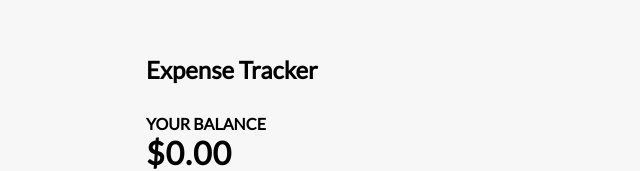
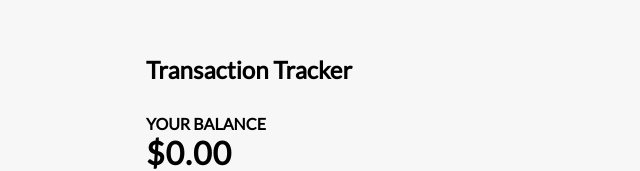
Before and after one commit to ziw224/oracle-transaction-tracker, a React (Create React App) app in the folder transaction-tracker-react/: page / in a window 1280 px wide. Shown: the part 225-396 px from the top of the page, without its empty margins (319-959 px from the left). Built offline with nearby package versions, Linux system fonts and the light colour scheme.

Commit message:
header component

```diff
--- a/transaction-tracker-react/src/components/Header.js
+++ b/transaction-tracker-react/src/components/Header.js
@@ -1,5 +1,5 @@
 import React from "react";
 
 export const Header = () => {
-  return <h2>Expense Tracker</h2>;
+  return <h2>Transaction Tracker</h2>;
 };
```
